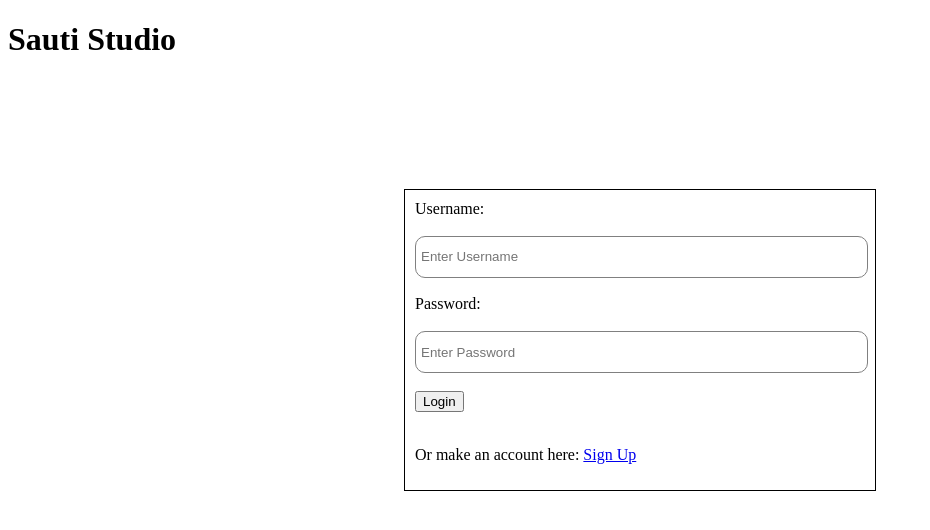
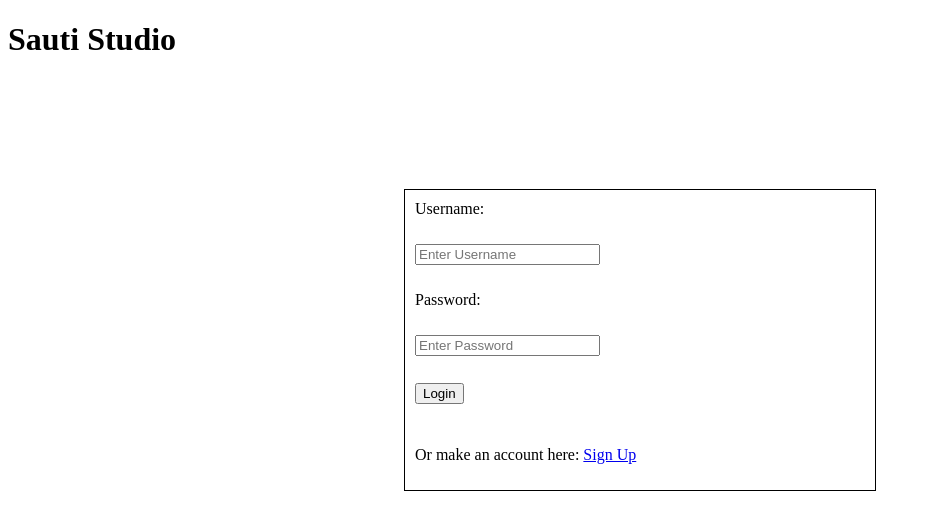
Before and after one commit to azatecas/Front-End, a React (Create React App) app in the folder sauti-forms/: page /sign-in in a window 1280 px wide. Shown: the top 530 px of the page, without its empty margins (0-930 px from the left). Built offline with nearby package versions, Linux system fonts and the light colour scheme.

Commit message:
added form validation to sign in form component

```diff
--- a/sauti-forms/src/App.css
+++ b/sauti-forms/src/App.css
@@ -27,3 +27,9 @@
     border-radius: 10px;
     padding: 0px 5px;
 }
+
+.error-input {
+    background-color: pink;
+    border: 1px solid red;
+
+}
--- a/sauti-forms/src/components/SignIn.js
+++ b/sauti-forms/src/components/SignIn.js
@@ -4,33 +4,47 @@ import styled from 'styled-components';
 import { axiosWithAuth } from "../axiosAuth";
 import "../App.css";
 
+//importing form validation component
+import FormValidation from './formValidation/FormValidation';
+//sign in form validation
+import ValidateAuth from './formValidation/ValidateAuth';
+
+
+
 const SignIn = props => {
 
-    const [username, setUsername] = useState("");
-    const [password, setPassword] = useState("");
 
-    const user = {
-        username: username,
-        password: password
+    const myProps = props;
+
+    const INITIAL_STATE = {
+        username: "",
+        password: ""
     }
-    const handleSubmit = e => {
-        e.preventDefault();
-        axiosWithAuth()
-        .post("/api/auth/login", user)
-        .then(res => {
-            localStorage.setItem("token", res.data.token);
-            localStorage.setItem("id", res.data.user.id);
-            props.history.push("/dashboard");
-      });
-    } //end of handleSubmit function
+    const { handleChange, values, handleSubmit, handleBlur, errors, isSubmitting } = FormValidation(INITIAL_STATE, ValidateAuth, myProps);
 
-    const handleUserChange = e => {
-        setUsername(e.target.value)
-    } //end of HandleEmailChange function
+    // const [username, setUsername] = useState("");
+    // const [password, setPassword] = useState("");
 
-    const handlePwdChange = e => {
-        setPassword(e.target.value)
-    } //end of handlePwdChange function
+
+
+    // const handleSubmit = e => {
+    //     e.preventDefault();
+    //     axiosWithAuth()
+    //     .post("/api/auth/login", values)
+    //     .then(res => {
+    //         localStorage.setItem("token", res.data.token);
+    //         localStorage.setItem("id", res.data.user.id);
+    //         props.history.push("/dashboard");
+    //   });
+    // } //end of handleSubmit function
+
+    // const handleUserChange = e => {
+    //     setUsername(e.target.value)
+    // } //end of HandleEmailChange function
+
+    // const handlePwdChange = e => {
+    //     setPassword(e.target.value)
+    // } //end of handlePwdChange function
 
     return (
         <>
@@ -38,24 +52,28 @@ const SignIn = props => {
             <div className="styled-div">
                 <form className="styled-form" onSubmit={ handleSubmit }>
                     <label htmlFor="username">Username:</label>
-                    <input className="styled-input"
+                    <input className={errors.username && 'error-input'}
                         type="text"
                         placeholder="Enter Username"
                         name="username"
-                        value={ username }
+                        value={ values.username }
                         required
-                        onChange={ handleUserChange }
+                        onChange={ handleChange }
+                        onBlur={ handleBlur }
                         />
+                        {errors.username && <p className="errors-input">{errors.username}</p>}
 
                     <label htmlFor="password">Password:</label>
-                    <input className="styled-input"
+                    <input className={errors.password && 'error-input styled-input'}
                         type="password"
                         placeholder="Enter Password"
                         name="password"
-                        value={ password }
+                        value={ values.password }
                         required
-                        onChange={ handlePwdChange }
+                        onChange={ handleChange }
+                        onBlur={ handleBlur }
                         />
+                        {errors.password && <p className="errors-input">{errors.password}</p>}
 
                     <button type="submit">Login</button>
                     <p>Or make an account here: <Link to='./sign-up'>Sign Up</Link>  </p>
--- /dev/null
+++ b/sauti-forms/src/components/formValidation/FormValidation.js
@@ -0,0 +1,57 @@
+import React, { useState, useEffect } from 'react';
+import { axiosWithAuth } from "../../axiosAuth";
+
+function FormValidation(initialState, validate, myProps) {
+
+    const [values, setValues] = useState(initialState);
+    //checks to see if errors occur
+    const [errors, setErrors] = useState({})
+    const [isSubmitting, setSubmitting] = useState(false)
+
+    useEffect(() => {
+        if (isSubmitting){
+            const noErrors = Object.keys(errors).length === 0;
+            if(noErrors){
+                axiosWithAuth()
+                .post("/api/auth/login", values)
+                .then(res => {
+                    console.log('response', res)
+                localStorage.setItem("token", res.data.token);
+                localStorage.setItem("id", res.data.user.id);
+                myProps.history.push("/dashboard");
+                })
+                .catch(err => {
+                    console.log('this is error',err);
+                })
+                setSubmitting(false);
+            } else {
+                setSubmitting(false);
+            }
+        }
+
+    }, [errors]);
+
+    const handleChange = e => {
+        setValues({
+             ...values,
+            [e.target.name]: e.target.value
+        })
+    }
+
+    const handleBlur = () => {
+        const validationErrors = validate(values);
+        setErrors(validationErrors);
+    }
+
+    const handleSubmit = e => {
+        e.preventDefault();
+        const validationErrors = validate(values);
+        setErrors(validationErrors);
+        setSubmitting(true);
+
+
+    } //end of handleSubmit function
+
+    return { handleChange, values, handleSubmit, handleBlur, errors, isSubmitting }
+}
+export default FormValidation;
--- /dev/null
+++ b/sauti-forms/src/components/formValidation/ValidateAuth.js
@@ -0,0 +1,18 @@
+export default function ValidateAuth(values){
+    let errors = {};
+    //username errors conditionals
+    if(!values.username){
+        errors.username = 'Required username!';
+    }else if (!/^(?=.{5,20}$)(?![_.])(?!.*[_.]{2})[a-zA-Z0-9._]+(?<![_.])$/i.test(values.username)) {
+        errors.username = 'Invalid username';
+    }
+
+    //password errors conditionals
+    if (!values.password){
+        errors.password = 'Required Password!'
+    } else if (values.password.length < 6 ) {
+        errors.password = 'Password must be at least 6 characters'
+    }
+
+    return errors;
+}
```
